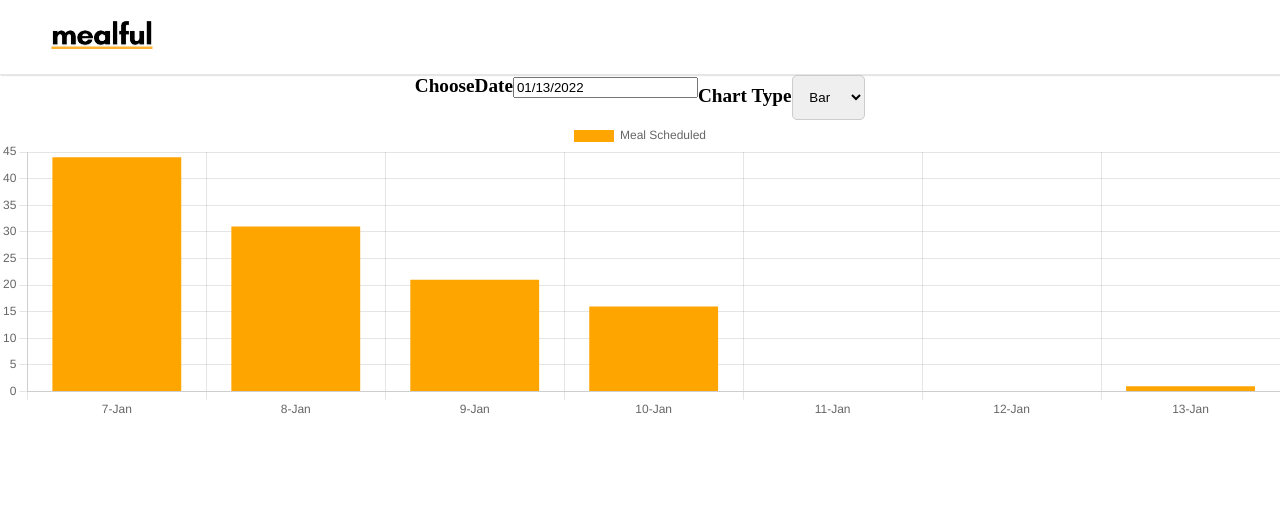
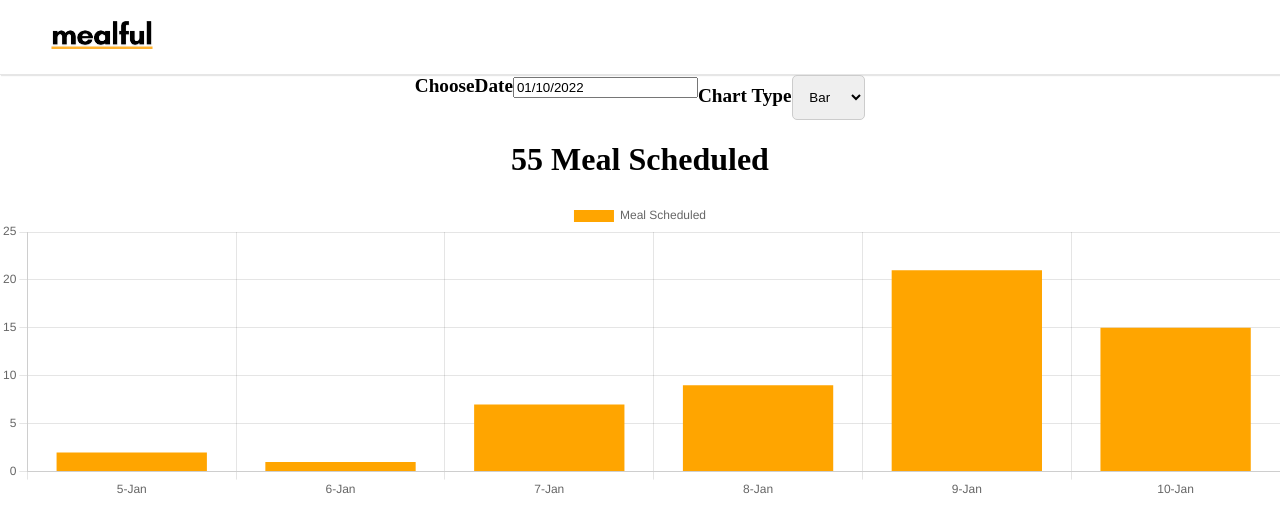
Before and after one commit to parthmaheta/mealful-graph, a React (Create React App) app: page / in a window 1280 px wide. Shown: the top 532 px of the page. Built offline with nearby package versions, Linux system fonts and the light colour scheme.

Commit message:
refactored code

```diff
--- a/src/components/date.js
+++ /dev/null
@@ -1,71 +0,0 @@
-//get firstmilliseconds of the date
-export function getFirstMillisecondOfDay(date) {
-  return new Date(date.getFullYear(), date.getMonth(), date.getDate()).getTime()
-}
-
-//return milliseconds of the date
-export function getMilisecondsOfDaysAgo(date, day) {
-  return new Date(date.getFullYear(), date.getMonth(), date.getDate() - day)
-}
-
-//returns milliseconds of a day
-export function getMillisecondsOfADay() {
-  return 86400 * 1000
-}
-
-//find min date from array of objects(data)
-export function findMaxDate(data) {
-  return new Date(data[data.length - 1].schedule_time)
-}
-
-export function findMinDate(data) {
-  return new Date(data[0].schedule_time)
-}
-//return array of labels from date to last given day
-export function printLabels(date, day) {
-  const months = [
-    "Jan",
-    "Feb",
-    "Mar",
-    "Apr",
-    "May",
-    "Jun",
-    "Jul",
-    "Aug",
-    "Sep",
-    "Oct",
-    "Nov",
-    "Dec",
-  ]
-  const labels = []
-  for (let i = 0; i < day; i++) {
-    let d = new Date(date.getFullYear(), date.getMonth(), date.getDate() - i)
-    labels.push(d.getDate() + "-" + months[d.getMonth()])
-  }
-  return labels.reverse()
-}
-
-//count schedules from date to last given day from data array
-export function countSchedules(date, day, data) {
-  const schedules = [0, 0, 0, 0, 0, 0, 0]
-  data.reduce((acc, curr) => {
-    const scheduledDate = new Date(curr.schedule_time).getTime()
-    const firstMilliSecondOfDay = getFirstMillisecondOfDay(date)
-    if (
-      scheduledDate < getMSFromDateToDay(date, 1) &&
-      scheduledDate >= getMilisecondsOfDaysAgo(date, 6)
-    ) {
-      const millisecondsFromFirstDay =
-        getMSFromDateToDay(date, 1) - scheduledDate
-      schedules[
-        Math.floor(millisecondsFromFirstDay / getMillisecondsOfADay())
-      ]++
-    }
-  })
-
-  return schedules.reverse()
-}
-
-function getMSFromDateToDay(date, day) {
-  return getFirstMillisecondOfDay(date) + 86400 * 1000 * day
-}
--- a/src/components/graphs/Chart.scss
+++ b/src/components/graphs/Chart.scss
@@ -17,3 +17,22 @@
     padding: 0.8rem;
   }
 }
+
+.container {
+  width: 100%;
+
+  display: flex;
+
+  justify-content: center;
+  align-items: center;
+
+  .big-text {
+    font-size: 2rem;
+    font-weight: bold;
+  }
+  .red-big-text {
+    color: red;
+    font-size: 2rem;
+    font-weight: bold;
+  }
+}
--- /dev/null
+++ b/src/components/graphs/ChartContainer.js
@@ -0,0 +1,31 @@
+import React from "react"
+import { LineChart } from "./charts/LineChart"
+import { BarChart } from "./charts/BarChart"
+
+export function ChartContainer({
+  chartType,
+  schedules,
+  labels,
+  toggleGraph,
+  isDayGraph,
+}) {
+  return (
+    <div className="chart-container">
+      {chartType === "line" ? (
+        <LineChart
+          isDayGraph={isDayGraph}
+          toggleGraph={toggleGraph}
+          schedules={schedules}
+          labels={labels}
+        />
+      ) : (
+        <BarChart
+          isDayGraph={isDayGraph}
+          toggleGraph={toggleGraph}
+          schedules={schedules}
+          labels={labels}
+        />
+      )}
+    </div>
+  )
+}
--- a/src/components/graphs/DisplayGraphs.js
+++ b/src/components/graphs/DisplayGraphs.js
@@ -1,97 +1,62 @@
-import React, { useState, useEffect } from "react"
-import DatePicker from "react-datepicker"
+import React, { useState, useEffect, useMemo } from "react"
 import "react-datepicker/dist/react-datepicker.css"
 import { Chart as ChartJS, registerables } from "chart.js"
-import { Bar, Line, Scatter } from "react-chartjs-2"
-import { countSchedules, findMaxDate, findMinDate, printLabels } from "../date"
+import {
+  countSchedules,
+  findMaxDate,
+  findMinDate,
+  printDateLabels,
+  print3HoursLabels,
+} from "./date"
 import "./Chart.scss"
+import { GraphHeader } from "./GraphHeader"
+import { ChartContainer } from "./ChartContainer"
+import { GraphInfo } from "./GraphInfo"
 ChartJS.register(...registerables)
 
 export function DisplayGraphs({ data }) {
-  const [startDate, setStartDate] = useState(findMaxDate(data))
+  const maxDate = useMemo(() => findMaxDate(data), [])
+  const minDate = useMemo(() => findMinDate(data), [])
+  const [startDate, setStartDate] = useState(maxDate)
   const [chartType, setChartType] = useState("bar")
+  const [isDayGraph, setIsDayGraph] = useState(false)
+  const [schedules, setSchedules] = useState(countSchedules(startDate, data))
 
-  useEffect(() => {}, [startDate])
+  const toggleGraph = (schedules, isDayGraph) => {
+    if (isDayGraph) {
+      setSchedules([...schedules])
+      setIsDayGraph(true)
+    }
+  }
+
+  useEffect(() => {
+    setIsDayGraph(false)
+    setSchedules(countSchedules(startDate, data))
+  }, [startDate])
 
   return (
     <>
-      <div className="chart-info">
-        <div>
-          <label>ChooseDate</label>
-          <DatePicker
-            onChange={(date) => {
-              setStartDate(date)
-            }}
-            selected={startDate}
-            minDate={findMinDate(data)}
-            maxDate={findMaxDate(data)}
-            showMonthDropdown
-            showYearDropdown
-            peekNextMonth
-            dropdownMode="select"
-          />
-        </div>
-        <div>
-          <label>Chart Type</label>
-          <select onChange={(e) => setChartType(e.currentTarget.value)}>
-            <option value="bar">Bar</option>
-            <option value="line">Line</option>
-          </select>
-        </div>
-      </div>
-      <ChartContainer chartType={chartType} startDate={startDate} data={data} />
+      <GraphHeader
+        setStartDate={setStartDate}
+        startDate={startDate}
+        minDate={minDate}
+        maxDate={maxDate}
+        setChartType={setChartType}
+      />
+      <GraphInfo
+        totalMeal={schedules.reduce((total, val) => total + val.length, 0)}
+      />
+      <ChartContainer
+        chartType={chartType}
+        schedules={schedules}
+        labels={
+          isDayGraph
+            ? print3HoursLabels()
+            : printDateLabels(startDate, schedules)
+        }
+        isDayGraph={isDayGraph}
+        toggleGraph={toggleGraph}
+      />
     </>
   )
 }
-function ChartContainer({ chartType, startDate, data }) {
-  return (
-    <div className="chart-container">
-      {chartType === "line" ? (
-        <Line
-          options={{
-            maintainAspectRatio: false,
-          }}
-          data={{
-            labels: printLabels(startDate, 7),
-
-            datasets: [
-              {
-                label: "Meal Scheduled",
-                data: countSchedules(startDate, 7, data),
-
-                borderWidth: 3,
-                borderColor: "orange",
-                pointBackgroundColor: "black",
-                pointBorderColor: "black",
-              },
-            ],
-          }}
-        />
-      ) : (
-        <Bar
-
-          options={{
-            maintainAspectRatio: false,
-            onClick: function (evt, element) {
-              if (element.length > 0) {
-                console.log(element, element[0]._datasetInde)
-              }
-            },
-          }}
-
-          data={{
-            labels: printLabels(startDate, 7),
-
-            datasets: [
-              {
-                label: "Meal Scheduled",
-                data: countSchedules(startDate, 7, data),
-                backgroundColor: "orange",
-              },
-            ],
-          }}
-        />
-      )}
-    </div>
-  )
-}
--- /dev/null
+++ b/src/components/graphs/GraphHeader.js
@@ -0,0 +1,37 @@
+import React from "react"
+import DatePicker from "react-datepicker"
+
+export function GraphHeader({
+  setStartDate,
+  startDate,
+  minDate,
+  maxDate,
+  setChartType,
+}) {
+  return (
+    <div className="chart-info">
+      <div>
+        <label>ChooseDate</label>
+        <DatePicker
+          onChange={(date) => {
+            setStartDate(date)
+          }}
+          selected={startDate}
+          minDate={minDate}
+          maxDate={maxDate}
+          showMonthDropdown
+          showYearDropdown
+          peekNextMonth
+          dropdownMode="select"
+        />
+      </div>
+      <div>
+        <label>Chart Type</label>
+        <select onChange={(e) => setChartType(e.currentTarget.value)}>
+          <option value="bar">Bar</option>
+          <option value="line">Line</option>
+        </select>
+      </div>
+    </div>
+  )
+}
--- /dev/null
+++ b/src/components/graphs/GraphInfo.js
@@ -0,0 +1,7 @@
+import React from "react";
+
+export function GraphInfo({ totalMeal }) {
+    return (<div className="container">
+        {totalMeal === 0 ? <h1 className="red-big-text">No Meal Scheduled</h1> : <h1 className="big-text">{totalMeal} Meal Scheduled </h1>}
+    </div>);
+}
--- /dev/null
+++ b/src/components/graphs/charts/BarChart.js
@@ -0,0 +1,34 @@
+import React from "react"
+import { Bar } from "react-chartjs-2"
+import { countItems, sortScheduleTime } from "../date"
+
+export function BarChart({ isDayGraph, toggleGraph, schedules, labels }) {
+  return (
+    <Bar
+      options={{
+        maintainAspectRatio: false,
+        onClick: isDayGraph
+          ? null
+          : function (evt, element) {
+              if (element.length > 0) {
+                toggleGraph(sortScheduleTime(schedules[element[0].index]), true)
+              }
+            },
+      }}
+      data={{
+        labels: labels,
+
+        datasets: [
+          {
+            label: "Meal Scheduled",
+            data: countItems(schedules),
+            hoverBorderWidth: 3,
+            hoverBorderColor: "orange",
+            hoverBackgroundColor: "black",
+            backgroundColor: "orange",
+          },
+        ],
+      }}
+    />
+  )
+}
--- /dev/null
+++ b/src/components/graphs/charts/LineChart.js
@@ -0,0 +1,31 @@
+import React from "react";
+import { Line } from "react-chartjs-2";
+import { countItems, sortScheduleTime } from "../date";
+
+export function LineChart({isDayGraph, toggleGraph, schedules, labels}) {
+  return <Line
+
+    options={{
+      maintainAspectRatio: false, onClick: isDayGraph ? null : function (evt, element) {
+        if (element.length > 0) {
+          toggleGraph(sortScheduleTime(schedules[element[0].index]), true);
+        }
+      },
+    }}
+    data={{
+      labels: labels,
+
+      datasets: [
+        {
+          label: "Meal Scheduled",
+          data: countItems(schedules),
+          hoverBorderWidth: 2,
+          hoverBackgroundColor: "orange",
+          borderWidth: 3,
+          borderColor: "orange",
+          pointBackgroundColor: "black",
+          pointBorderColor: "black",
+        },
+      ],
+    }} />;
+}
--- /dev/null
+++ b/src/components/graphs/date.js
@@ -0,0 +1,134 @@
+//get firstmilliseconds of the date
+export function getFirstMillisecondOfDay(date) {
+  return new Date(date.getFullYear(), date.getMonth(), date.getDate()).getTime()
+}
+
+//return milliseconds of the date
+export function getMilisecondsOfDaysAgo(date, day) {
+  return new Date(date.getFullYear(), date.getMonth(), date.getDate() - day)
+}
+
+//returns milliseconds of a day
+export function getMillisecondsOfADay() {
+  return 86400 * 1000
+}
+
+//find max date from array of objects(data)
+export function findMaxDate(data) {
+  let maxDate = new Date(data[0].item_date)
+  for (let i in data) {
+    if (maxDate < new Date(data[i].item_date)) {
+      maxDate = new Date(data[i].item_date)
+    }
+  }
+
+  return maxDate
+}
+
+export function findMinDate(data) {
+  let minDate = new Date(data[0].item_date)
+  for (let i in data) {
+    if (minDate > new Date(data[i].item_date)) {
+      minDate = new Date(data[i].item_date)
+    }
+  }
+
+  return minDate
+}
+//return array of unique date in dd-MM fromat from data array of objects
+export function printDateLabels(date, data) {
+  let labels = data.reduce((prev, curr) => {
+    if (
+      prev.indexOf(
+        getFirstMillisecondOfDay(new Date(curr[0].schedule_time))
+      ) === -1
+    ) {
+      prev.push(getFirstMillisecondOfDay(new Date(curr[0].schedule_time)))
+    }
+    return prev
+  }, [])
+
+  const Months = [
+    "Jan",
+    "Feb",
+    "Mar",
+    "Apr",
+    "May",
+    "Jun",
+    "Jul",
+    "Aug",
+    "Sep",
+    "Oct",
+    "Nov",
+    "Dec",
+  ]
+  return labels.map((item) => {
+    return new Date(item).getDate() + "-" + Months[new Date(item).getMonth()]
+  })
+}
+
+//count schedules from date to last given day from data array
+export function countSchedules(date, data) {
+  let schedules = data.filter(
+    (value) =>
+      getFirstMillisecondOfDay(date) ===
+      getFirstMillisecondOfDay(new Date(value.item_date))
+  )
+
+  schedules = schedules.reduce(
+    (prev, val) => {
+      if (getFirstMillisecondOfDay(new Date(val.schedule_time)) in prev) {
+        prev[getFirstMillisecondOfDay(new Date(val.schedule_time))].push({
+          ...val,
+        })
+      } else {
+        prev[getFirstMillisecondOfDay(new Date(val.schedule_time))] = [
+          { ...val },
+        ]
+      }
+      return prev
+    },
+
+    {}
+  )
+
+  schedules = Object.values(schedules).map((value) => value)
+
+  return schedules
+}
+
+function getMSFromDateToDay(date, day) {
+  return getFirstMillisecondOfDay(date) + 86400 * 1000 * day
+}
+
+export function sortScheduleTime(arrDates) {
+  //0 to 3,3 to 6,6 to 9,9 to 12 ...21 to 24
+  const hoursBuckets = [[], [], [], [], [], [], [], []]
+
+  arrDates.forEach((date) => {
+    const index = Math.floor(new Date(date.schedule_time).getHours() / 3)
+    hoursBuckets[index].push({ ...date })
+  })
+
+  return hoursBuckets
+}
+
+export function countItems(arr) {
+  return arr.reduce((prev, val) => {
+    prev.push(val.length)
+    return prev
+  }, [])
+}
+
+export function print3HoursLabels() {
+  return [
+    "12 To 3am",
+    "3 TO 6am",
+    "6 To 9am",
+    "9 To 12pm",
+    "12 To 3pm",
+    "3 To 6pm",
+    "6 To 9pm",
+    "9 To 12am",
+  ]
+}
```
